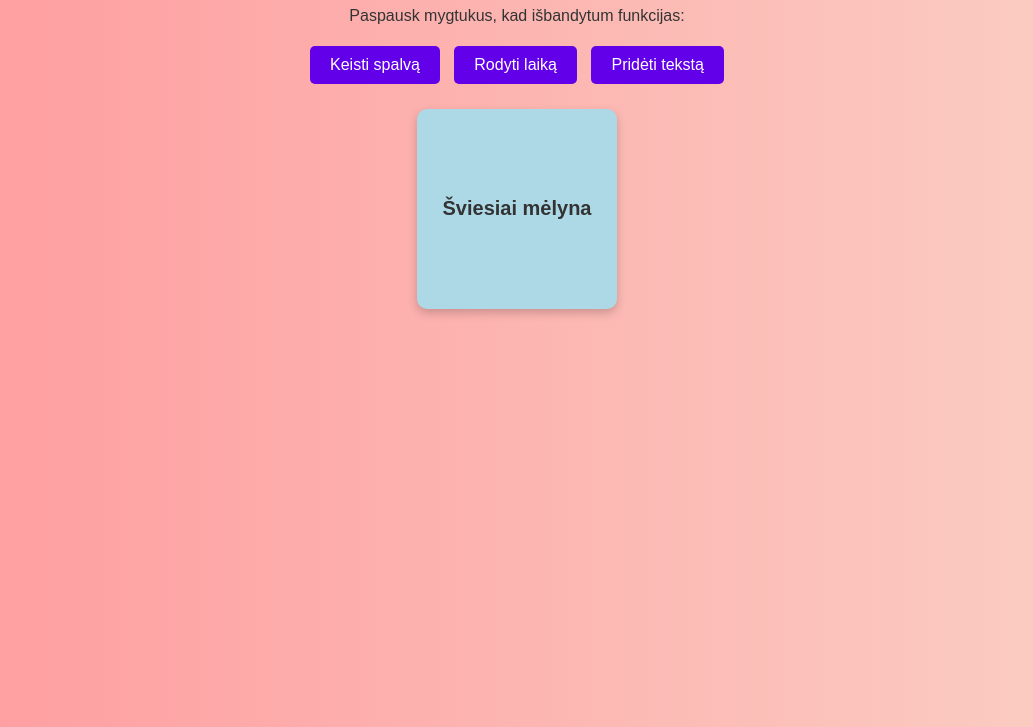
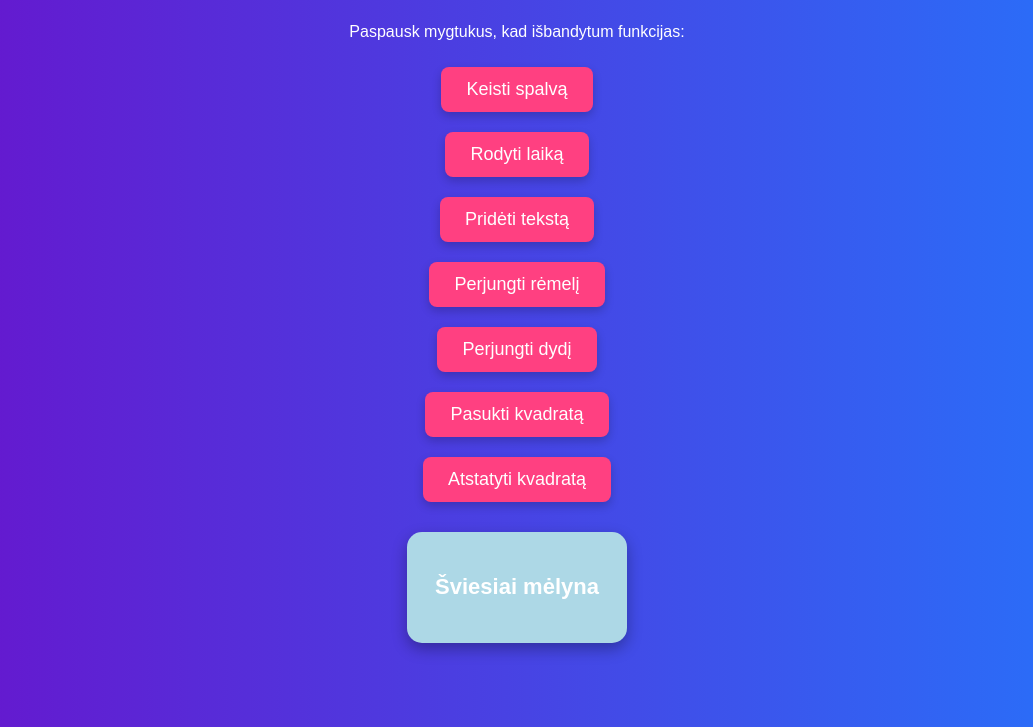
Before and after one commit to Elanas15/interaktyvuskampelis, a plain HTML site: page index.html in a window 1280 px wide. Shown: the part 73-800 px from the top of the page, without its empty margins (123-1156 px from the left). Drawn offline with Linux system fonts and the light colour scheme.

Commit message:
Update index.html

```diff
--- a/index.html
+++ b/index.html
@@ -7,47 +7,63 @@
     <style>
         body {
             text-align: center;
-            font-family: Arial, sans-serif;
-            background: linear-gradient(to right, #ff9a9e, #fad0c4);
-            color: #333;
+            font-family: 'Poppins', sans-serif;
+            background: linear-gradient(to right, #6a11cb, #2575fc);
+            color: white;
+            margin: 0;
+            padding: 0;
+            display: flex;
+            flex-direction: column;
+            align-items: center;
+            justify-content: center;
+            height: 100vh;
         }
         .box {
-            width: 200px;
-            height: 200px;
+            width: 220px;
+            height: 220px;
             background-color: lightblue;
             margin: 20px auto;
             display: flex;
             align-items: center;
             justify-content: center;
-            font-size: 20px;
-            cursor: pointer;
-            border-radius: 10px;
-            box-shadow: 0px 4px 10px rgba(0, 0, 0, 0.2);
+            font-size: 22px;
             font-weight: bold;
+            border-radius: 15px;
+            box-shadow: 0px 6px 15px rgba(0, 0, 0, 0.3);
+            transition: 0.3s;
+        }
+        .box:hover {
+            transform: scale(1.1);
         }
         button {
-            background-color: #6200ea;
+            background: #ff4081;
             color: white;
             border: none;
-            padding: 10px 20px;
-            margin: 5px;
-            font-size: 16px;
-            border-radius: 5px;
+            padding: 12px 25px;
+            margin: 10px;
+            font-size: 18px;
+            border-radius: 8px;
             cursor: pointer;
             transition: 0.3s;
+            box-shadow: 0px 4px 10px rgba(0, 0, 0, 0.2);
         }
         button:hover {
-            background-color: #3700b3;
+            background: #f50057;
+            transform: scale(1.1);
         }
     </style>
 </head>
 <body>
-    <h1>Sveiki atvykę į interaktyvų puslapį!</h1>
+    <h1>Interaktyvus puslapis</h1>
     <p>Paspausk mygtukus, kad išbandytum funkcijas:</p>
 
     <button onclick="changeColor()">Keisti spalvą</button>
     <button onclick="showTime()">Rodyti laiką</button>
     <button onclick="addText()">Pridėti tekstą</button>
+    <button onclick="toggleBorder()">Perjungti rėmelį</button>
+    <button onclick="toggleSize()">Perjungti dydį</button>
+    <button onclick="rotateBox()">Pasukti kvadratą</button>
+    <button onclick="resetBox()">Atstatyti kvadratą</button>
 
     <div class="box" id="box">Šviesiai mėlyna</div>
     <p id="time"></p>
@@ -81,6 +97,43 @@
                 document.getElementById("customText").innerText = text;
             }
         }
+
+        function toggleBorder() {
+            const box = document.getElementById("box");
+            if (box.style.border) {
+                box.style.border = "";
+            } else {
+                box.style.border = "5px solid white";
+            }
+        }
+
+        function toggleSize() {
+            const box = document.getElementById("box");
+            if (box.style.width === "220px") {
+                box.style.width = "300px";
+                box.style.height = "300px";
+            } else {
+                box.style.width = "220px";
+                box.style.height = "220px";
+            }
+        }
+
+        function rotateBox() {
+            const box = document.getElementById("box");
+            let currentRotation = box.style.transform.match(/rotate\((\d+)deg\)/);
+            let angle = currentRotation ? parseInt(currentRotation[1]) + 45 : 45;
+            box.style.transform = `rotate(${angle}deg)`;
+        }
+
+        function resetBox() {
+            const box = document.getElementById("box");
+            box.style.backgroundColor = "lightblue";
+            box.innerText = "Šviesiai mėlyna";
+            box.style.border = "";
+            box.style.width = "220px";
+            box.style.height = "220px";
+            box.style.transform = "rotate(0deg)";
+        }
     </script>
 </body>
 </html>
```
